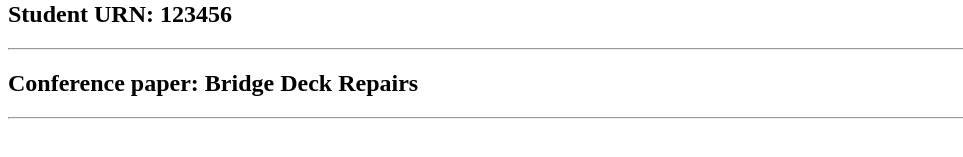
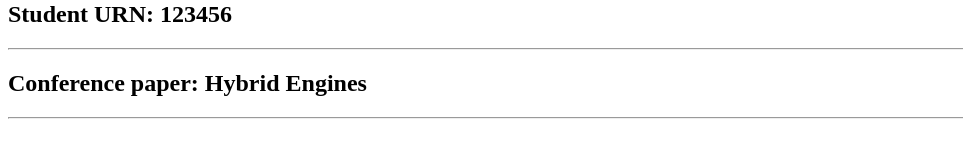
Before and after one commit to FEPSFY6923485/FY6923485, a plain HTML site: page index.html in a window 1280 px wide. Shown: the part 391-548 px from the top of the page, without its empty margins (0-963 px from the left). Drawn offline with Linux system fonts and the light colour scheme.

Commit message:
Update conference paper title in index.html

```diff
--- a/index.html
+++ b/index.html
@@ -7,7 +7,7 @@
           <h1><b>ENG0018 Computer Laboratory 2026/27</b><h1>
           <h2>Student URN: 123456</h2>
         <hr>
-        <h2 style=”font-family:calibri:”><b>Conference paper: Bridge Deck Repairs</b></h2>
+        <h2 style=”font-family:calibri:”><b>Conference paper: Hybrid Engines</b></h2>
         <hr>
         </head>
     </head>
```
